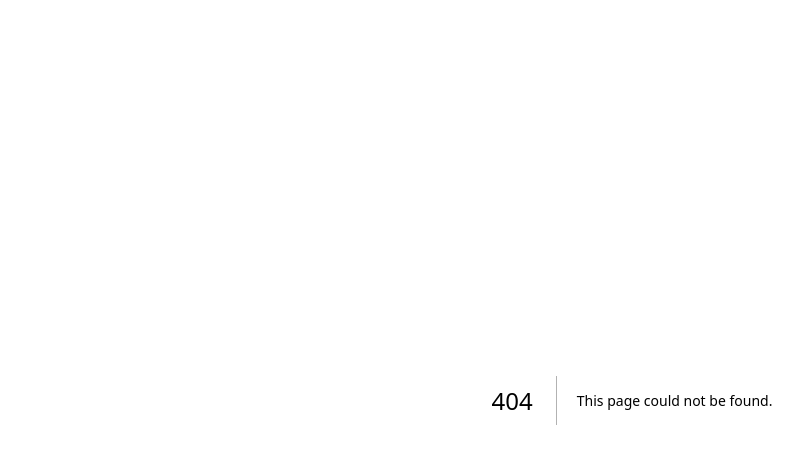
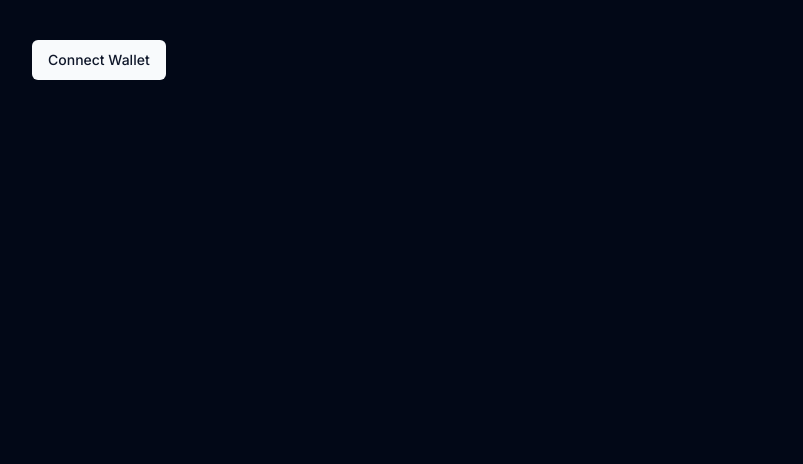
Before and after one commit to nguyentran0715/dogaro-marketplace, a Next.js app: page /test in a window 1280 px wide. Before the commit this address had no page. Shown: the top 464 px of the page, without its empty margins (8-811 px from the left). Built offline with nearby package versions, Linux system fonts and the light colour scheme.

Commit message:
add packages

```diff
--- a/app/globals.css
+++ /dev/null
@@ -1,27 +0,0 @@
-@tailwind base;
-@tailwind components;
-@tailwind utilities;
-
-:root {
-  --foreground-rgb: 0, 0, 0;
-  --background-start-rgb: 214, 219, 220;
-  --background-end-rgb: 255, 255, 255;
-}
-
-@media (prefers-color-scheme: dark) {
-  :root {
-    --foreground-rgb: 255, 255, 255;
-    --background-start-rgb: 0, 0, 0;
-    --background-end-rgb: 0, 0, 0;
-  }
-}
-
-body {
-  color: rgb(var(--foreground-rgb));
-  background: linear-gradient(
-      to bottom,
-      transparent,
-      rgb(var(--background-end-rgb))
-    )
-    rgb(var(--background-start-rgb));
-}
--- a/app/layout.tsx
+++ b/app/layout.tsx
@@ -1,4 +1,4 @@
-import './globals.css'
+import '@/styles/globals.css'
 import type { Metadata } from 'next'
 import { Inter } from 'next/font/google'
 
@@ -15,7 +15,7 @@
   children: React.ReactNode
 }) {
   return (
-    <html lang="en">
+    <html lang="en" className='dark'>
       <body className={inter.className}>{children}</body>
     </html>
   )
--- /dev/null
+++ b/app/test/page.tsx
@@ -0,0 +1,9 @@
+import { Button } from '@/components/ui/Button';
+
+export default function Test() {
+  return (
+    <div className='p-10'>
+      <Button>Connect Wallet</Button>
+    </div>
+  );
+}
--- /dev/null
+++ b/components/ui/Button.tsx
@@ -0,0 +1,56 @@
+import * as React from "react"
+import { Slot } from "@radix-ui/react-slot"
+import { cva, type VariantProps } from "class-variance-authority"
+
+import { cn } from "@/lib/utils"
+
+const buttonVariants = cva(
+  "inline-flex items-center justify-center rounded-md text-sm font-medium ring-offset-background transition-colors focus-visible:outline-none focus-visible:ring-2 focus-visible:ring-ring focus-visible:ring-offset-2 disabled:pointer-events-none disabled:opacity-50",
+  {
+    variants: {
+      variant: {
+        default: "bg-primary text-primary-foreground hover:bg-primary/90",
+        destructive:
+          "bg-destructive text-destructive-foreground hover:bg-destructive/90",
+        outline:
+          "border border-input bg-background hover:bg-accent hover:text-accent-foreground",
+        secondary:
+          "bg-secondary text-secondary-foreground hover:bg-secondary/80",
+        ghost: "hover:bg-accent hover:text-accent-foreground",
+        link: "text-primary underline-offset-4 hover:underline",
+      },
+      size: {
+        default: "h-10 px-4 py-2",
+        sm: "h-9 rounded-md px-3",
+        lg: "h-11 rounded-md px-8",
+        icon: "h-10 w-10",
+      },
+    },
+    defaultVariants: {
+      variant: "default",
+      size: "default",
+    },
+  }
+)
+
+export interface ButtonProps
+  extends React.ButtonHTMLAttributes<HTMLButtonElement>,
+    VariantProps<typeof buttonVariants> {
+  asChild?: boolean
+}
+
+const Button = React.forwardRef<HTMLButtonElement, ButtonProps>(
+  ({ className, variant, size, asChild = false, ...props }, ref) => {
+    const Comp = asChild ? Slot : "button"
+    return (
+      <Comp
+        className={cn(buttonVariants({ variant, size, className }))}
+        ref={ref}
+        {...props}
+      />
+    )
+  }
+)
+Button.displayName = "Button"
+
+export { Button, buttonVariants }
--- /dev/null
+++ b/lib/utils.ts
@@ -0,0 +1,6 @@
+import { type ClassValue, clsx } from "clsx"
+import { twMerge } from "tailwind-merge"
+
+export function cn(...inputs: ClassValue[]) {
+  return twMerge(clsx(inputs))
+}
--- /dev/null
+++ b/styles/globals.css
@@ -0,0 +1,78 @@
+@tailwind base;
+@tailwind components;
+@tailwind utilities;
+
+@layer base {
+  :root {
+    --background: 0 0% 100%;
+    --foreground: 222.2 84% 4.9%;
+
+    --muted: 210 40% 96.1%;
+    --muted-foreground: 215.4 16.3% 46.9%;
+
+    --popover: 0 0% 100%;
+    --popover-foreground: 222.2 84% 4.9%;
+
+    --card: 0 0% 100%;
+    --card-foreground: 222.2 84% 4.9%;
+
+    --border: 214.3 31.8% 91.4%;
+    --input: 214.3 31.8% 91.4%;
+
+    --primary: 222.2 47.4% 11.2%;
+    --primary-foreground: 210 40% 98%;
+
+    --secondary: 210 40% 96.1%;
+    --secondary-foreground: 222.2 47.4% 11.2%;
+
+    --accent: 210 40% 96.1%;
+    --accent-foreground: 222.2 47.4% 11.2%;
+
+    --destructive: 0 84.2% 60.2%;
+    --destructive-foreground: 210 40% 98%;
+
+    --ring: 215 20.2% 65.1%;
+
+    --radius: 0.5rem;
+  }
+
+  .dark {
+    --background: 222.2 84% 4.9%;
+    --foreground: 210 40% 98%;
+
+    --muted: 217.2 32.6% 17.5%;
+    --muted-foreground: 215 20.2% 65.1%;
+
+    --popover: 222.2 84% 4.9%;
+    --popover-foreground: 210 40% 98%;
+
+    --card: 222.2 84% 4.9%;
+    --card-foreground: 210 40% 98%;
+
+    --border: 217.2 32.6% 17.5%;
+    --input: 217.2 32.6% 17.5%;
+
+    --primary: 210 40% 98%;
+    --primary-foreground: 222.2 47.4% 11.2%;
+
+    --secondary: 217.2 32.6% 17.5%;
+    --secondary-foreground: 210 40% 98%;
+
+    --accent: 217.2 32.6% 17.5%;
+    --accent-foreground: 210 40% 98%;
+
+    --destructive: 0 62.8% 30.6%;
+    --destructive-foreground: 0 85.7% 97.3%;
+
+    --ring: 217.2 32.6% 17.5%;
+  }
+}
+
+@layer base {
+  * {
+    @apply border-border;
+  }
+  body {
+    @apply bg-background text-foreground;
+  }
+}
--- a/tailwind.config.js
+++ b/tailwind.config.js
@@ -1,18 +1,76 @@
 /** @type {import('tailwindcss').Config} */
 module.exports = {
+  darkMode: ["class"],
   content: [
-    './pages/**/*.{js,ts,jsx,tsx,mdx}',
-    './components/**/*.{js,ts,jsx,tsx,mdx}',
-    './app/**/*.{js,ts,jsx,tsx,mdx}',
-  ],
+    './pages/**/*.{ts,tsx}',
+    './components/**/*.{ts,tsx}',
+    './app/**/*.{ts,tsx}',
+    './src/**/*.{ts,tsx}',
+	],
   theme: {
+    container: {
+      center: true,
+      padding: "2rem",
+      screens: {
+        "2xl": "1400px",
+      },
+    },
     extend: {
-      backgroundImage: {
-        'gradient-radial': 'radial-gradient(var(--tw-gradient-stops))',
-        'gradient-conic':
-          'conic-gradient(from 180deg at 50% 50%, var(--tw-gradient-stops))',
+      colors: {
+        border: "hsl(var(--border))",
+        input: "hsl(var(--input))",
+        ring: "hsl(var(--ring))",
+        background: "hsl(var(--background))",
+        foreground: "hsl(var(--foreground))",
+        primary: {
+          DEFAULT: "hsl(var(--primary))",
+          foreground: "hsl(var(--primary-foreground))",
+        },
+        secondary: {
+          DEFAULT: "hsl(var(--secondary))",
+          foreground: "hsl(var(--secondary-foreground))",
+        },
+        destructive: {
+          DEFAULT: "hsl(var(--destructive))",
+          foreground: "hsl(var(--destructive-foreground))",
+        },
+        muted: {
+          DEFAULT: "hsl(var(--muted))",
+          foreground: "hsl(var(--muted-foreground))",
+        },
+        accent: {
+          DEFAULT: "hsl(var(--accent))",
+          foreground: "hsl(var(--accent-foreground))",
+        },
+        popover: {
+          DEFAULT: "hsl(var(--popover))",
+          foreground: "hsl(var(--popover-foreground))",
+        },
+        card: {
+          DEFAULT: "hsl(var(--card))",
+          foreground: "hsl(var(--card-foreground))",
+        },
+      },
+      borderRadius: {
+        lg: "var(--radius)",
+        md: "calc(var(--radius) - 2px)",
+        sm: "calc(var(--radius) - 4px)",
+      },
+      keyframes: {
+        "accordion-down": {
+          from: { height: 0 },
+          to: { height: "var(--radix-accordion-content-height)" },
+        },
+        "accordion-up": {
+          from: { height: "var(--radix-accordion-content-height)" },
+          to: { height: 0 },
+        },
+      },
+      animation: {
+        "accordion-down": "accordion-down 0.2s ease-out",
+        "accordion-up": "accordion-up 0.2s ease-out",
       },
     },
   },
-  plugins: [],
+  plugins: [require("tailwindcss-animate")],
 }
```
Also changed, not shown: package.json (+8 -1 lines), components.json (added), 1 other file (tests, documents, lock files or other folders).
